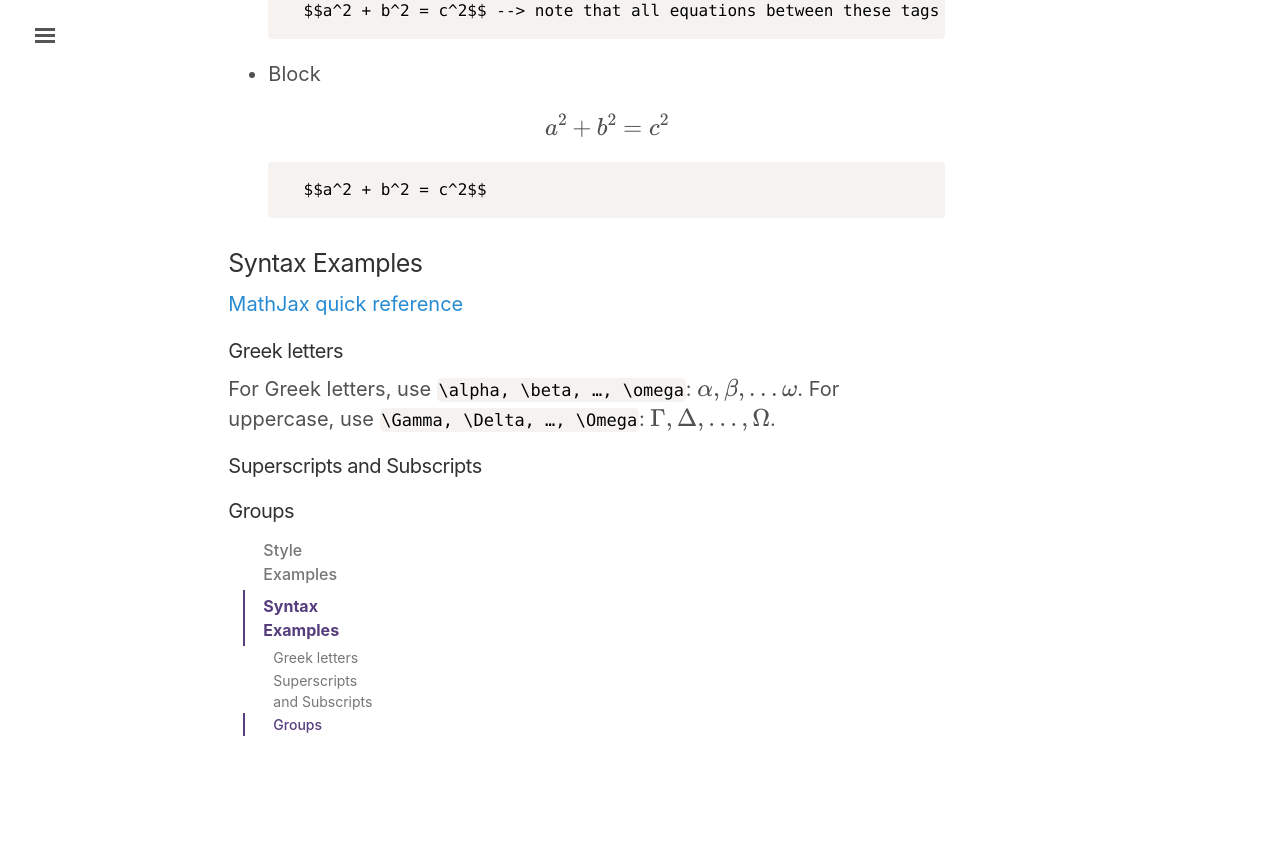
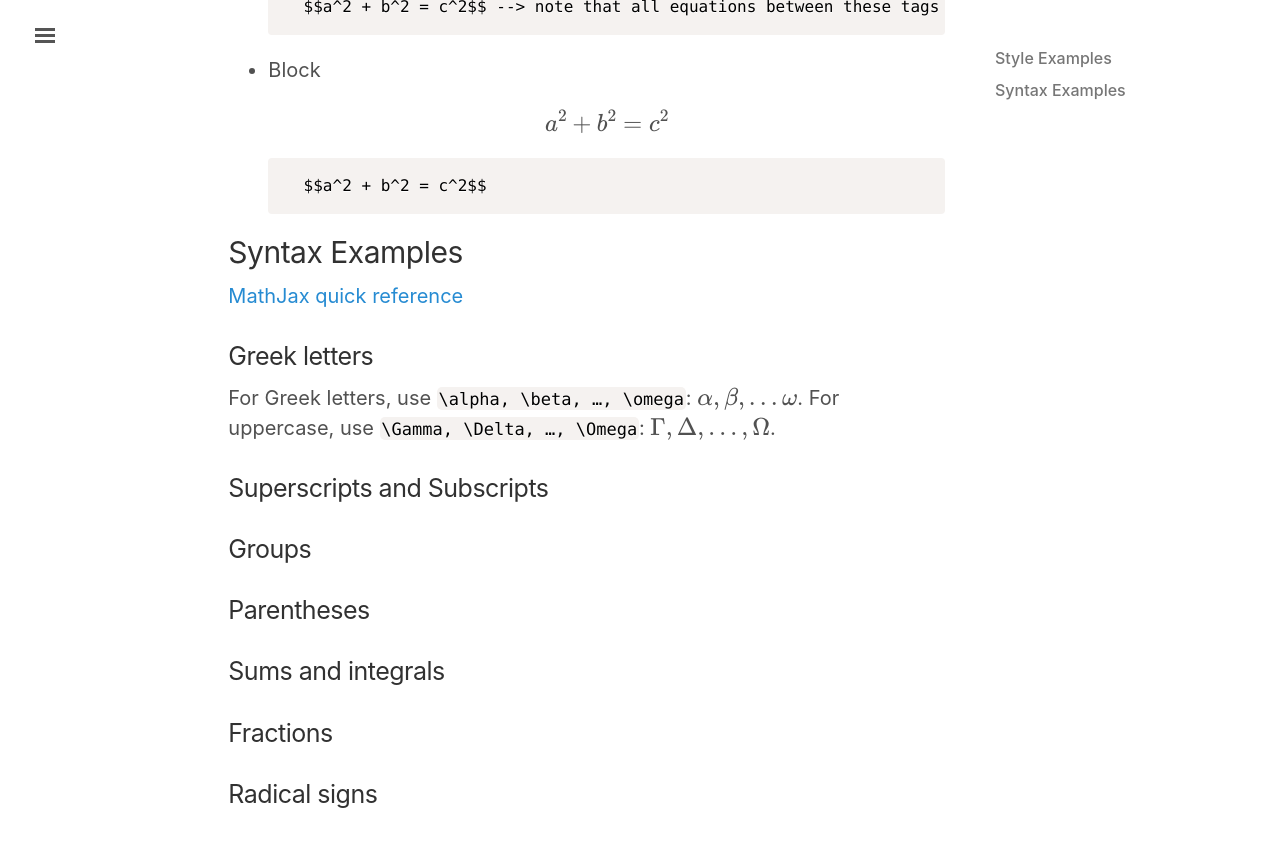
Before and after one commit to lingt-xyz/note, a Jekyll site: the page built from _posts/2018-08-29-use-latex-in-jekyll.md, in a window 1280 px wide and 900 px high, scrolled down 805 px. Shown: the top 847 px of the window. Built offline with Jekyll 4.4.1, drawn with Linux system fonts in a browser that asks for light colours; formulas are drawn with MathJax 3; before the commit the page ends 1531 px from its top, so only the background shows below that.

Commit message:
update toc

````diff
--- a/_layouts/post.html
+++ b/_layouts/post.html
@@ -11,7 +11,7 @@ layout: default
   </ul>
   <span class="post-date">{{ page.date | date_to_string }}</span>
   {{ content }}
-  {% if page.toc %}
-    {% include tocbar.html %}
-  {% endif %}
 </div>
+{% if page.toc %}
+  {% include tocbar.html %}
+{% endif %}
--- a/_posts/2018-08-29-use-latex-in-jekyll.md
+++ b/_posts/2018-08-29-use-latex-in-jekyll.md
@@ -21,7 +21,7 @@ Two things need to be done.
     {% endraw %}
     ```
 
-### Style Examples
+## Style Examples
 
 * Inline
     {% raw %}
@@ -41,12 +41,21 @@ Two things need to be done.
     $$a^2 + b^2 = c^2$$
     ```
 
-### Syntax Examples
+## Syntax Examples
 
 [MathJax quick reference](https://math.meta.stackexchange.com/questions/5020/mathjax-basic-tutorial-and-quick-reference)
 
-#### Greek letters
+### Greek letters
 For Greek letters, use ```\alpha, \beta, …, \omega```: {% raw %}$$\alpha, \beta, … \omega$${% endraw %}. For uppercase, use ```\Gamma, \Delta, …, \Omega```: {% raw %}$$\Gamma, \Delta, …, \Omega$${% endraw %}.
-#### Superscripts and Subscripts
 
-#### Groups
+### Superscripts and Subscripts
+
+### Groups
+
+### Parentheses
+
+### Sums and integrals
+
+### Fractions
+
+### Radical signs
````
